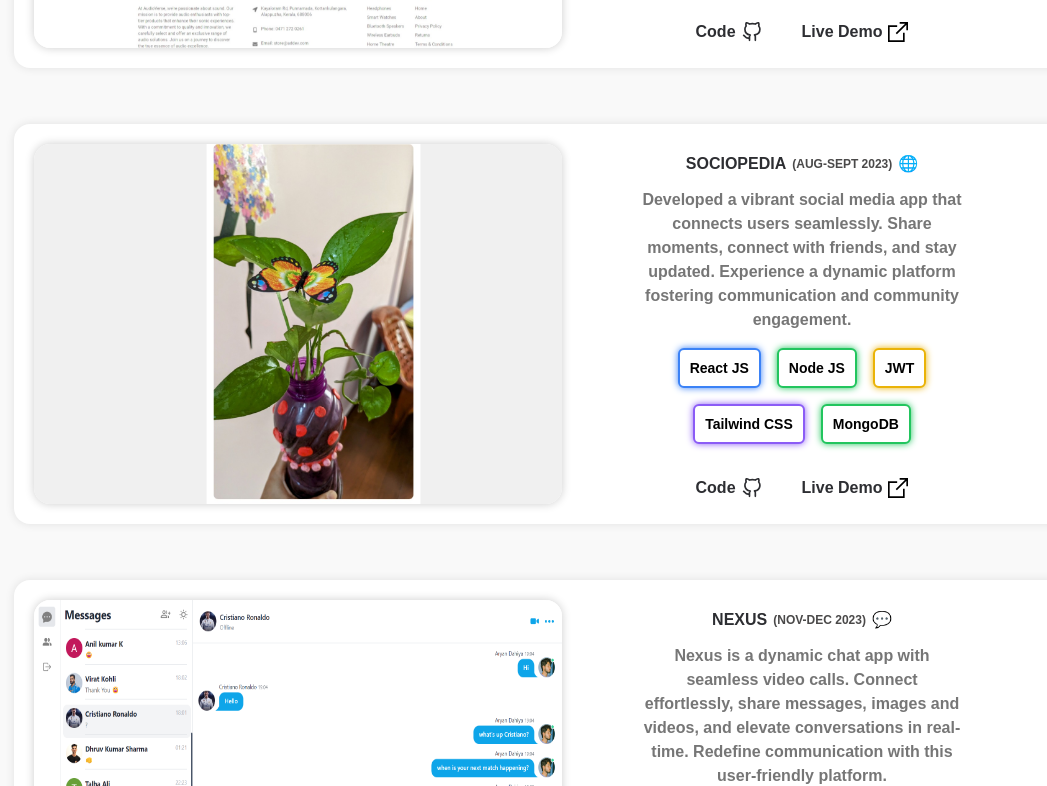
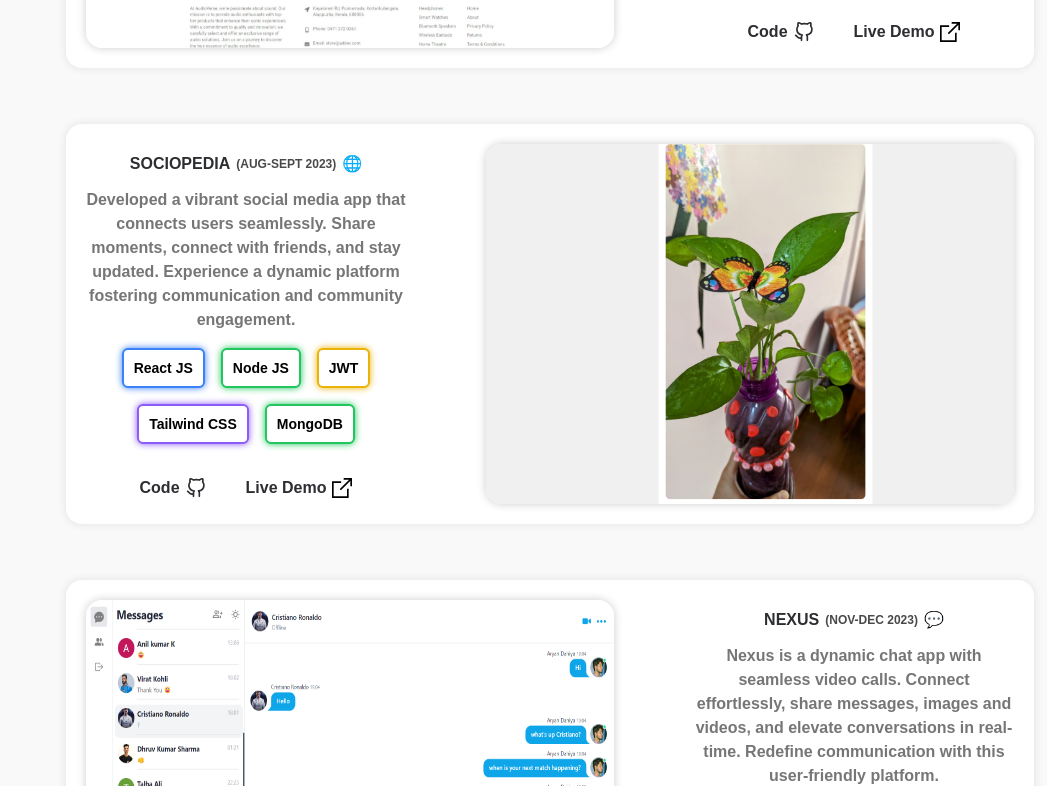
Before and after one commit to Aryan-Dahiya-23/Portfolio, a React (Vite) app: page / in a window 1280 px wide. Shown: the part 2054-2840 px from the top of the page, without its empty margins (90-1137 px from the left). Built offline with nearby package versions, Linux system fonts and the light colour scheme.

Commit message:
fixed bugs

```diff
--- a/src/components/ProjectCard.jsx
+++ b/src/components/ProjectCard.jsx
@@ -35,7 +35,7 @@ const ProjectCard = ({ id, img, title, duration, icon, description, githubLink,
     }, [id]);
 
     return (
-        <div className="flex flex-col min-w-full md:max-w-min lg:w-auto items-center lg:items-stretch lg:flex-row max-h-[47.5rem] md:max-h-[47.5rem] lg:max-h-[25rem] gap-12 lg:gap-20 p-5 rounded-2xl shadow-[0_0_10px_rgba(0,0,0,0.1)] bg-[#fff]">
+        <div className={`flex flex-col ${id === 'sociopedia' ? 'lg:flex-row-reverse' : 'lg:flex-row'}  min-w-full md:max-w-min lg:w-auto items-center lg:items-stretch  max-h-[47.5rem] md:max-h-[47.5rem] lg:max-h-[25rem] gap-12 lg:gap-20 p-5 rounded-2xl shadow-[0_0_10px_rgba(0,0,0,0.1)] bg-[#fff]`}>
 
             <div className={`image-container ${ id !== 'nexus' && (isInView ? 'in-view' : 'reset')}`} id={id}>
                 <a href={liveLink} target="_blank" rel="noopener noreferrer">
--- a/src/components/Projects.jsx
+++ b/src/components/Projects.jsx
@@ -13,7 +13,7 @@ const Projects = () => {
 
     return (
         <section className="flex justify-center items-center py-20 lg:py-40 bg-[#f9f9f9]" id="projects">
-            <div className="flex flex-col px-4 md:px-10 min-w-[90%] md:max-w-[66rem]">
+            <div className="flex flex-col px-4 md:px-10 min-w-[90%] md:max-w-[66rem] md:min-w-max">
 
                 <p className="text-center mb-2 font-bold text-[#147efb]">PORTFOLIO</p>
                 <h3 className="text-2xl text-center font-extrabold mb-14 text-[#2d2e32]">Each project is a unique piece of development 🧩</h3>
```
